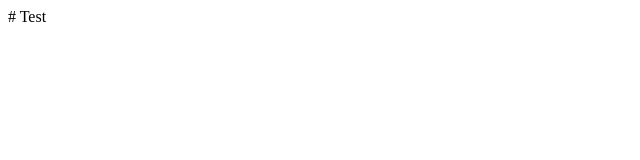
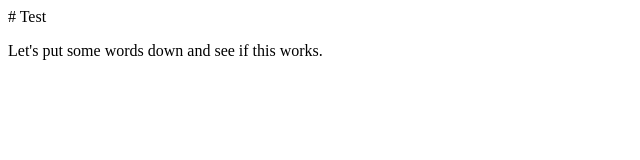
Before and after one commit to Ludosansfin/Test, a plain HTML site: page index.html in a window 1280 px wide. Shown: the whole page, without its empty margins (0-640 px from the left). Drawn offline with Linux system fonts and the light colour scheme.

Commit message:
adding text to see if it works

```diff
--- a/index.html
+++ b/index.html
@@ -1 +1,2 @@
 # Test
+<p>Let's put some words down and see if this works.</p>
```
